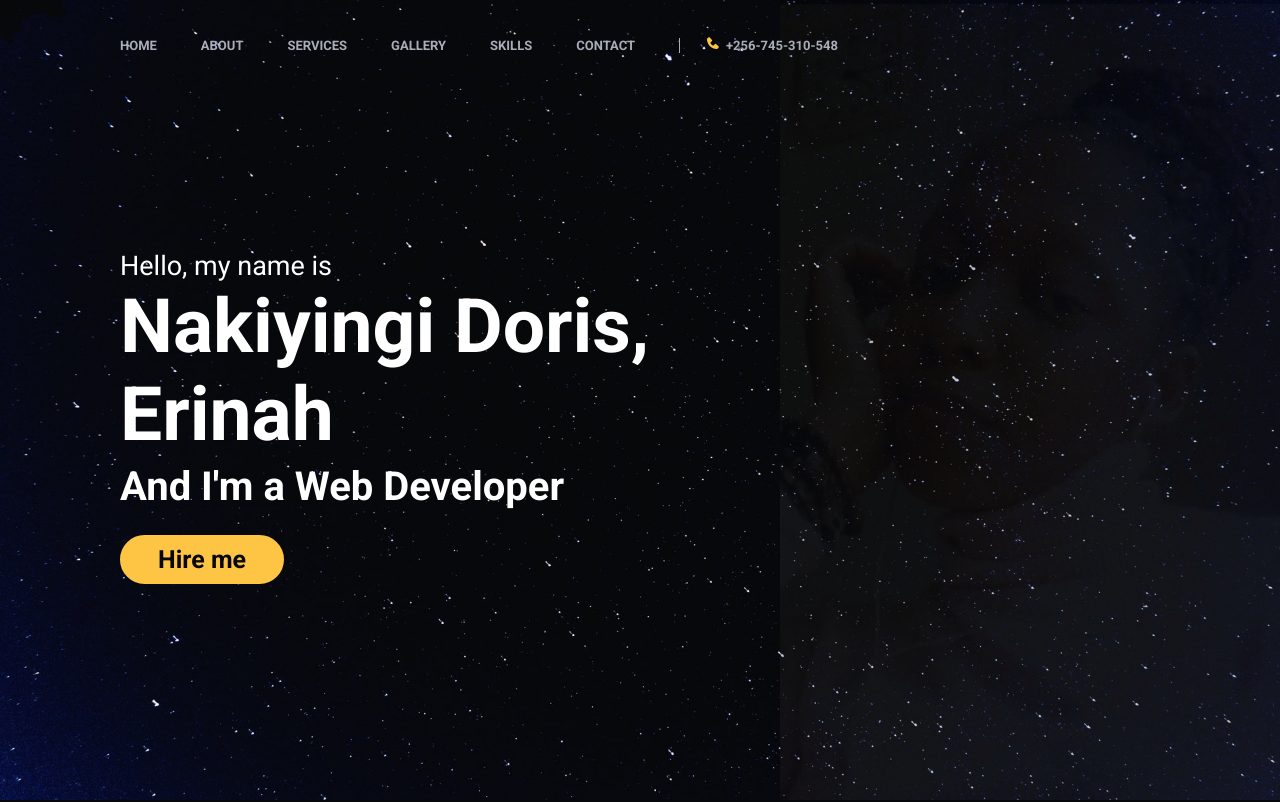
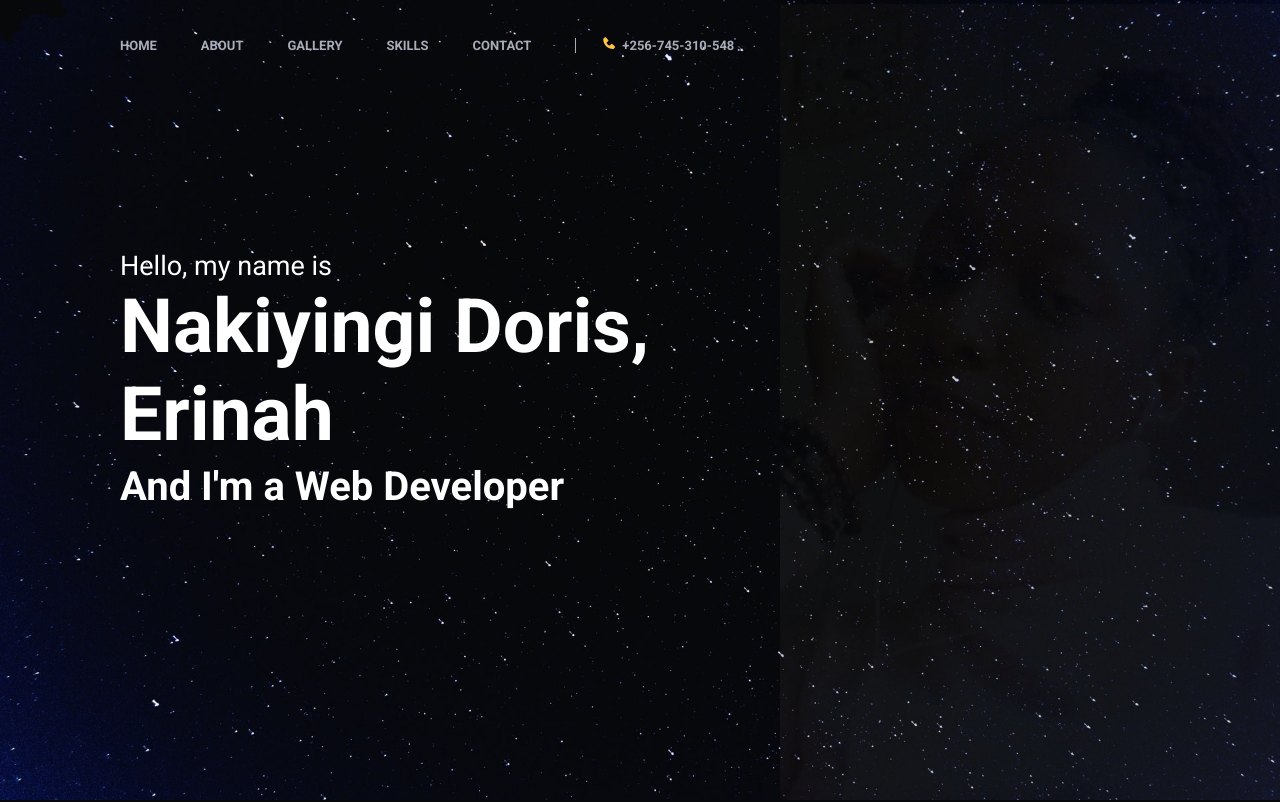
Before and after one commit to Nakiyingi-Doris-Erinah/erinah-personal, a plain HTML site: page index.html in a window 1280 px wide. Shown: the top 802 px of the page. Drawn offline with nearby package versions, Linux system fonts and the light colour scheme; a script that the page names is missing.

Commit message:
Update index.html

```diff
--- a/index.html
+++ b/index.html
@@ -22,7 +22,6 @@
             <ul class="menu">
                 <li><a href="#home">Home</a></li>
                 <li><a href="#about">About</a></li>
-                <li><a href="#services">Services</a></li>
                 <li><a href="#gallery">Gallery</a></li>
                 <li><a href="#skills">Skills</a></li>
                 <li><a href="#contact">Contact</a></li>
@@ -38,7 +37,6 @@
                 <div class="text-1">Hello, my name is</div>
                 <div class="text-2">Nakiyingi Doris, Erinah</div>
                 <div class="text-3">And I'm a Web Developer</div>
-                <a href="#" class="btn-md">Hire me</a>
             </div>
             <div class="showcase-img"> <img src="/images/download.png"></div>
         </div>
```
